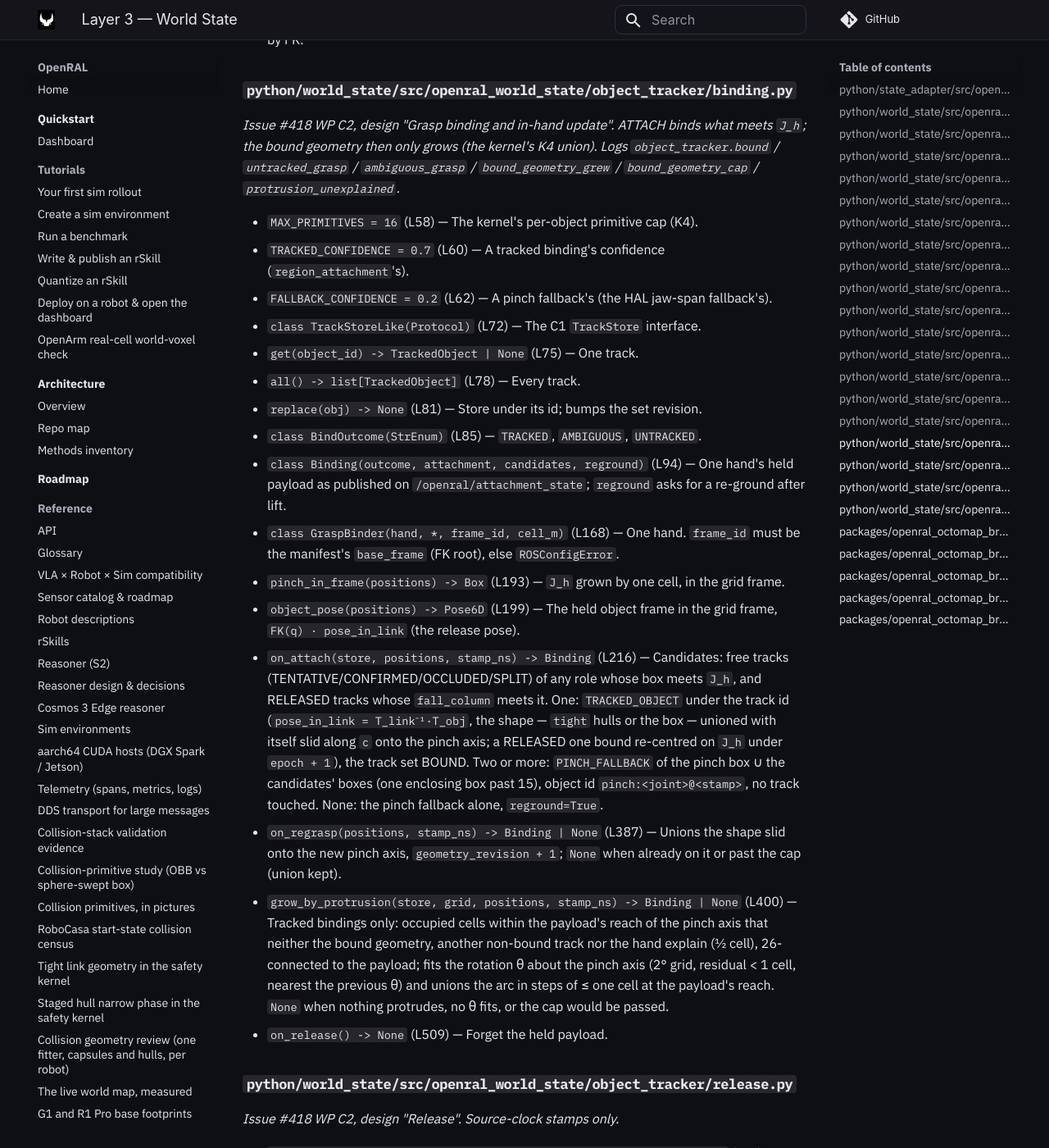
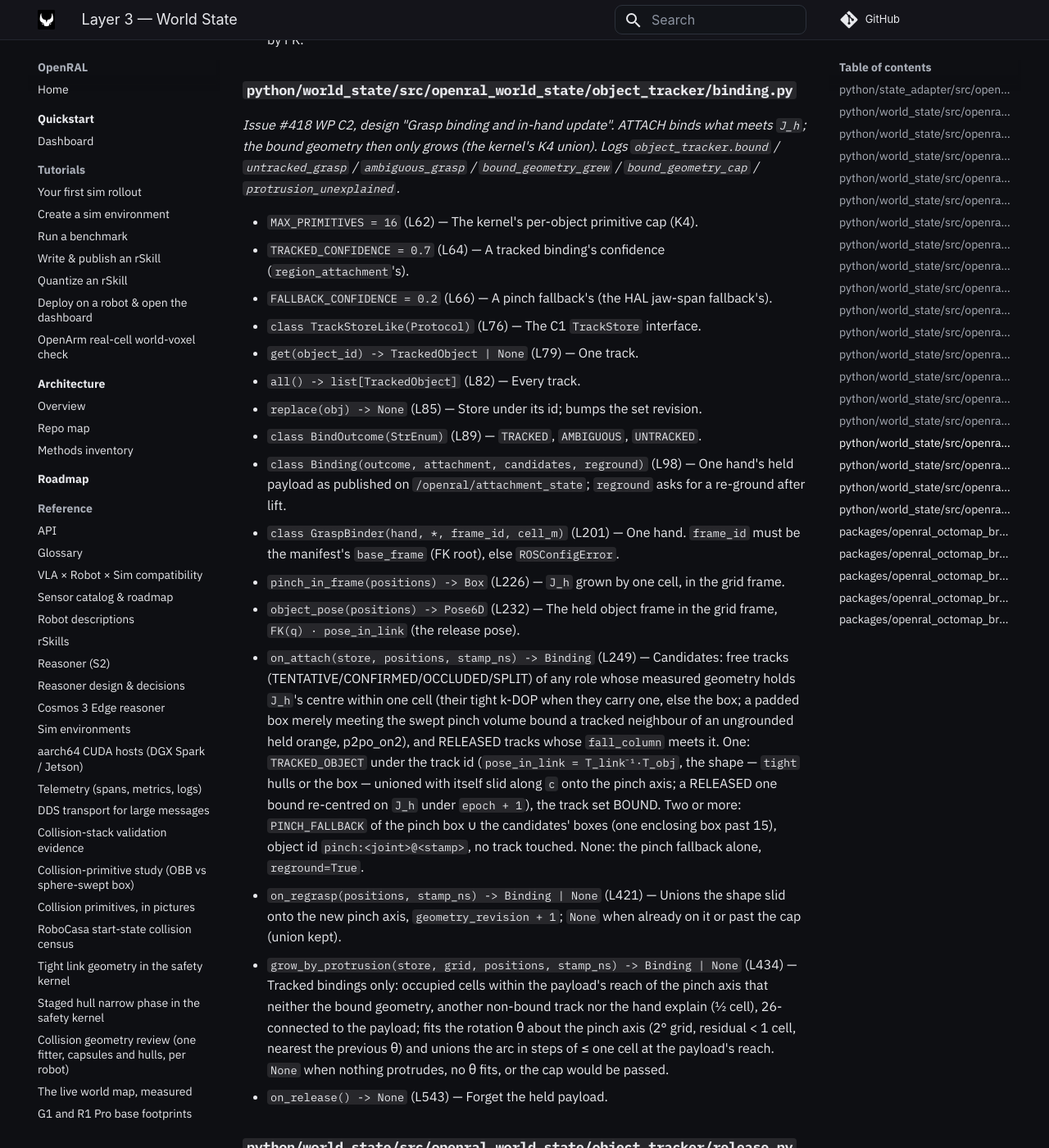
Before and after one commit to OpenRAL/openral, an MkDocs documentation site: the page built from docs/methods/03-world-state.md, in a window 1280 px wide and 1400 px high, scrolled down 13542 px. Shown: the whole window at 82% size. Built offline with MkDocs 1.6.1 and Material for MkDocs 9.7.7, drawn with Linux system fonts in a browser that asks for light colours; comment, search, counter and statistics services are not loaded.

Commit message:
fix(world-state): bind a track only if it holds the pinch centre
p2po_on2 (Spark, on-mode): the SO-101 closed on orange_3, which was never
grounded, while the tracked orange_1 sat 9 cm away; orange_1's padded box
still met the swept pinch volume, so the tracker bound orange_1 and the
kernel carried a payload where nothing was held. A free track now binds only
when its measured geometry holds the pinch centre within one cell: its tight
k-DOP (a containing superset of the hull) when it has one, else its box; a
released track's fall column likewise. Here the k-DOP misses the centre by
4 cm and the grasp is an untracked PINCH_FALLBACK. The recorded ATTACH (joint
states, jaw, orange_1's track) is the regression fixture.

Co-Authored-By: Claude Opus 5.5 <noreply@anthropic.com>
Claude-Session: https://claude.ai/code/session_01QfK5FDTymqMVVn3DF9oZPo
Signed-off-by: Adrian Llopart <67589468+AdrianLlopart@users.noreply.github.com>

```diff
--- a/docs/methods/03-world-state.md
+++ b/docs/methods/03-world-state.md
@@ -217,22 +217,22 @@ _Issue #418 WP C2. The hand's pinch volume `J_h` by mimic-aware joint-state FK (
 ### `python/world_state/src/openral_world_state/object_tracker/binding.py`
 _Issue #418 WP C2, design "Grasp binding and in-hand update". ATTACH binds what meets `J_h`; the bound geometry then only grows (the kernel's K4 union). Logs `object_tracker.bound` / `untracked_grasp` / `ambiguous_grasp` / `bound_geometry_grew` / `bound_geometry_cap` / `protrusion_unexplained`._
 
-- `MAX_PRIMITIVES = 16` (L58) — The kernel's per-object primitive cap (K4).
-- `TRACKED_CONFIDENCE = 0.7` (L60) — A tracked binding's confidence (`region_attachment`'s).
-- `FALLBACK_CONFIDENCE = 0.2` (L62) — A pinch fallback's (the HAL jaw-span fallback's).
-- `class TrackStoreLike(Protocol)` (L72) — The C1 `TrackStore` interface.
-  - `get(object_id) -> TrackedObject | None` (L75) — One track.
-  - `all() -> list[TrackedObject]` (L78) — Every track.
-  - `replace(obj) -> None` (L81) — Store under its id; bumps the set revision.
-- `class BindOutcome(StrEnum)` (L85) — `TRACKED`, `AMBIGUOUS`, `UNTRACKED`.
-- `class Binding(outcome, attachment, candidates, reground)` (L94) — One hand's held payload as published on `/openral/attachment_state`; `reground` asks for a re-ground after lift.
-- `class GraspBinder(hand, *, frame_id, cell_m)` (L168) — One hand. `frame_id` must be the manifest's `base_frame` (FK root), else `ROSConfigError`.
-  - `pinch_in_frame(positions) -> Box` (L193) — `J_h` grown by one cell, in the grid frame.
-  - `object_pose(positions) -> Pose6D` (L199) — The held object frame in the grid frame, `FK(q) · pose_in_link` (the release pose).
-  - `on_attach(store, positions, stamp_ns) -> Binding` (L216) — Candidates: free tracks (TENTATIVE/CONFIRMED/OCCLUDED/SPLIT) of any role whose box meets `J_h`, and RELEASED tracks whose `fall_column` meets it. One: `TRACKED_OBJECT` under the track id (`pose_in_link = T_link⁻¹·T_obj`, the shape — `tight` hulls or the box — unioned with itself slid along `c` onto the pinch axis; a RELEASED one bound re-centred on `J_h` under `epoch + 1`), the track set BOUND. Two or more: `PINCH_FALLBACK` of the pinch box ∪ the candidates' boxes (one enclosing box past 15), object id `pinch:<joint>@<stamp>`, no track touched. None: the pinch fallback alone, `reground=True`.
-  - `on_regrasp(positions, stamp_ns) -> Binding | None` (L387) — Unions the shape slid onto the new pinch axis, `geometry_revision + 1`; `None` when already on it or past the cap (union kept).
-  - `grow_by_protrusion(store, grid, positions, stamp_ns) -> Binding | None` (L400) — Tracked bindings only: occupied cells within the payload's reach of the pinch axis that neither the bound geometry, another non-bound track nor the hand explain (½ cell), 26-connected to the payload; fits the rotation θ about the pinch axis (2° grid, residual < 1 cell, nearest the previous θ) and unions the arc in steps of ≤ one cell at the payload's reach. `None` when nothing protrudes, no θ fits, or the cap would be passed.
-  - `on_release() -> None` (L509) — Forget the held payload.
+- `MAX_PRIMITIVES = 16` (L62) — The kernel's per-object primitive cap (K4).
+- `TRACKED_CONFIDENCE = 0.7` (L64) — A tracked binding's confidence (`region_attachment`'s).
+- `FALLBACK_CONFIDENCE = 0.2` (L66) — A pinch fallback's (the HAL jaw-span fallback's).
+- `class TrackStoreLike(Protocol)` (L76) — The C1 `TrackStore` interface.
+  - `get(object_id) -> TrackedObject | None` (L79) — One track.
+  - `all() -> list[TrackedObject]` (L82) — Every track.
+  - `replace(obj) -> None` (L85) — Store under its id; bumps the set revision.
+- `class BindOutcome(StrEnum)` (L89) — `TRACKED`, `AMBIGUOUS`, `UNTRACKED`.
+- `class Binding(outcome, attachment, candidates, reground)` (L98) — One hand's held payload as published on `/openral/attachment_state`; `reground` asks for a re-ground after lift.
+- `class GraspBinder(hand, *, frame_id, cell_m)` (L201) — One hand. `frame_id` must be the manifest's `base_frame` (FK root), else `ROSConfigError`.
+  - `pinch_in_frame(positions) -> Box` (L226) — `J_h` grown by one cell, in the grid frame.
+  - `object_pose(positions) -> Pose6D` (L232) — The held object frame in the grid frame, `FK(q) · pose_in_link` (the release pose).
+  - `on_attach(store, positions, stamp_ns) -> Binding` (L249) — Candidates: free tracks (TENTATIVE/CONFIRMED/OCCLUDED/SPLIT) of any role whose measured geometry holds `J_h`'s centre within one cell (their tight k-DOP when they carry one, else the box; a padded box merely meeting the swept pinch volume bound a tracked neighbour of an ungrounded held orange, p2po_on2), and RELEASED tracks whose `fall_column` meets it. One: `TRACKED_OBJECT` under the track id (`pose_in_link = T_link⁻¹·T_obj`, the shape — `tight` hulls or the box — unioned with itself slid along `c` onto the pinch axis; a RELEASED one bound re-centred on `J_h` under `epoch + 1`), the track set BOUND. Two or more: `PINCH_FALLBACK` of the pinch box ∪ the candidates' boxes (one enclosing box past 15), object id `pinch:<joint>@<stamp>`, no track touched. None: the pinch fallback alone, `reground=True`.
+  - `on_regrasp(positions, stamp_ns) -> Binding | None` (L421) — Unions the shape slid onto the new pinch axis, `geometry_revision + 1`; `None` when already on it or past the cap (union kept).
+  - `grow_by_protrusion(store, grid, positions, stamp_ns) -> Binding | None` (L434) — Tracked bindings only: occupied cells within the payload's reach of the pinch axis that neither the bound geometry, another non-bound track nor the hand explain (½ cell), 26-connected to the payload; fits the rotation θ about the pinch axis (2° grid, residual < 1 cell, nearest the previous θ) and unions the arc in steps of ≤ one cell at the payload's reach. `None` when nothing protrudes, no θ fits, or the cap would be passed.
+  - `on_release() -> None` (L543) — Forget the held payload.
 
 ### `python/world_state/src/openral_world_state/object_tracker/release.py`
 _Issue #418 WP C2, design "Release". Source-clock stamps only._
```
Also changed, not shown: 3 other files.
